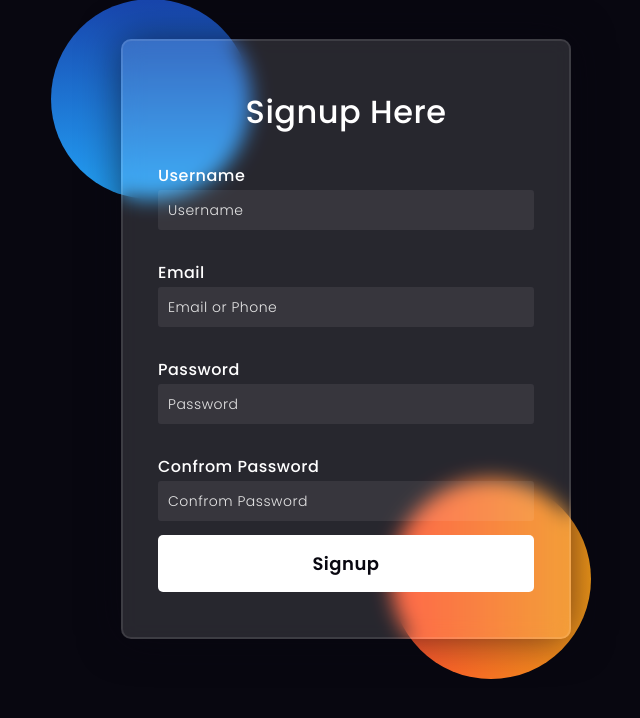
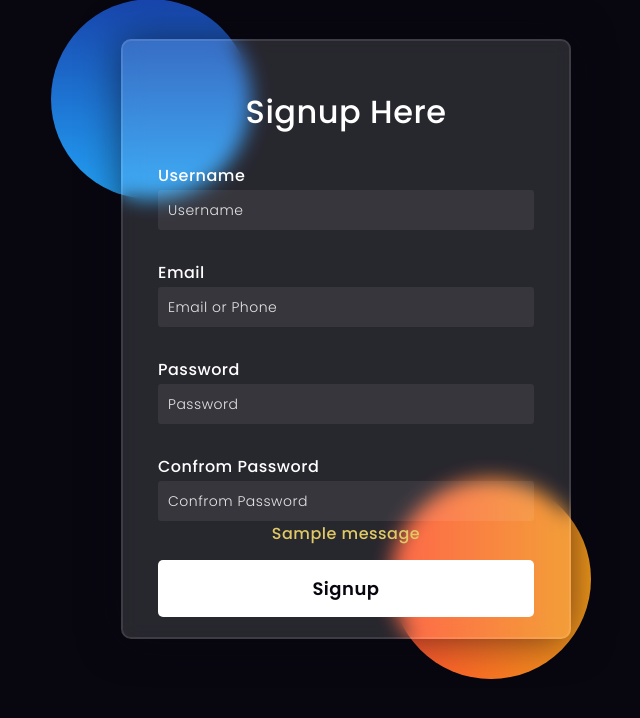
Before and after one commit to vishnu123-c/djangoproject, a Django app: page /signup in a window 1280 px wide. Shown: the part 61-779 px from the top of the page, without its empty margins (294-934 px from the left). Run offline with Django 4.2, Linux system fonts and the light colour scheme; one stand-in notice (Sample message) is shown.

Commit message:
Update signup.html

```diff
--- a/heartproj/templates/signup.html
+++ b/heartproj/templates/signup.html
@@ -4,101 +4,100 @@
     <!-- Design by foolishdeveloper.com -->
     <title>Signup Page</title>
 
-    <link rel="preconnect" href="https://fonts.gstatic.com">
-    <link rel="stylesheet" href="https://cdnjs.cloudflare.com/ajax/libs/font-awesome/5.15.4/css/all.min.css">
-    <link href="https://fonts.googleapis.com/css2?family=Poppins:wght@300;500;600&display=swap" rel="stylesheet">
+    <link rel="preconnect" href="https://fonts.gstatic.com" />
+    <link
+      rel="stylesheet"
+      href="https://cdnjs.cloudflare.com/ajax/libs/font-awesome/5.15.4/css/all.min.css"
+    />
+    <link
+      href="https://fonts.googleapis.com/css2?family=Poppins:wght@300;500;600&display=swap"
+      rel="stylesheet"
+    />
     <!--Stylesheet-->
     <style media="screen">
       *,
       *:before,
-*:after{
+      *:after {
         padding: 0;
         margin: 0;
         box-sizing: border-box;
       }
-body{
+      body {
         background-color: #080710;
       }
-.background{
+      .background {
         width: 430px;
         height: 520px;
         position: absolute;
-    transform: translate(-50%,-50%);
+        transform: translate(-50%, -50%);
         left: 50%;
         top: 50%;
       }
-.background .shape{
+      .background .shape {
         height: 200px;
         width: 200px;
         position: absolute;
         border-radius: 50%;
       }
-.shape:first-child{
-    background: linear-gradient(
-        #1845ad,
-        #23a2f6
-    );
+      .shape:first-child {
+        background: linear-gradient(#1845ad, #23a2f6);
         left: -80px;
         top: -80px;
       }
-.shape:last-child{
-    background: linear-gradient(
-        to right,
-        #ff512f,
-        #f09819
-    );
+      .shape:last-child {
+        background: linear-gradient(to right, #ff512f, #f09819);
         right: -30px;
         bottom: -80px;
       }
-form{
+      form {
         height: 600px;
         width: 450px;
-    background-color: rgba(255,255,255,0.13);
+        background-color: rgba(255, 255, 255, 0.13);
         position: absolute;
-    transform: translate(-50%,-50%);
+        transform: translate(-50%, -50%);
         top: 50%;
         left: 50%;
         border-radius: 10px;
         backdrop-filter: blur(10px);
-    border: 2px solid rgba(255,255,255,0.1);
-    box-shadow: 0 0 40px rgba(8,7,16,0.6);
+        border: 2px solid rgba(255, 255, 255, 0.1);
+        box-shadow: 0 0 40px rgba(8, 7, 16, 0.6);
         padding: 50px 35px;
       }
-form *{
-    font-family: 'Poppins',sans-serif;
+      form * {
+        font-family: "Poppins", sans-serif;
         color: #ffffff;
         letter-spacing: 0.5px;
         outline: none;
         border: none;
       }
-form h3{
+      form h3 {
         font-size: 32px;
         font-weight: 500;
         line-height: 42px;
         text-align: center;
       }
 
-label{
+      label {
         display: block;
         margin-top: 30px;
         font-size: 16px;
         font-weight: 500;
       }
-input{
+      input {
         display: block;
         height: 40px;
         width: 100%;
-    background-color: rgba(255,255,255,0.07);
+        background-color: rgba(255, 255, 255, 0.07);
         border-radius: 3px;
         padding: 0 10px;
         margin-top: 2px;
         font-size: 14px;
         font-weight: 300;
       }
-::placeholder{
+      ::placeholder {
         color: #e5e5e5;
       }
-button{
+      button {
         margin-top: 14px;
         width: 100%;
         background-color: #ffffff;
@@ -109,29 +108,28 @@ button{
         border-radius: 5px;
         cursor: pointer;
       }
-.social{
+      .social {
         margin-top: 30px;
         display: flex;
       }
-.social div{
+      .social div {
         background: red;
         width: 150px;
         border-radius: 3px;
         padding: 5px 10px 10px 5px;
-  background-color: rgba(255,255,255,0.27);
+        background-color: rgba(255, 255, 255, 0.27);
         color: #eaf0fb;
         text-align: center;
       }
-.social div:hover{
-  background-color: rgba(255,255,255,0.47);
+      .social div:hover {
+        background-color: rgba(255, 255, 255, 0.47);
       }
-.social .fb{
+      .social .fb {
         margin-left: 25px;
       }
-.social i{
+      .social i {
         margin-right: 4px;
       }
-
     </style>
   </head>
   <body>
@@ -144,20 +142,37 @@ button{
       <h3>Signup Here</h3>
 
       <label for="username">Username</label>
-        <input type="text" placeholder="Username" name="username" id="username">
+      <input type="text" placeholder="Username" name="username" id="username" />
 
       <label for="email">Email</label>
-        <input type="email" placeholder="Email or Phone" name="email" id="email">
+      <input
+        type="email"
+        placeholder="Email or Phone"
+        name="email"
+        id="email"
+      />
 
       <label for="password1">Password</label>
-        <input type="password" placeholder="Password" id="password1" name="password1">
-
+      <input
+        type="password"
+        placeholder="Password"
+        id="password1"
+        name="password1"
+      />
 
       <label for="password2">Confrom Password</label>
-        <input type="password" placeholder="Confrom Password" id="password2" name="password2">
+      <input
+        type="password"
+        placeholder="Confrom Password"
+        id="password2"
+        name="password2"
+      />
+      {% for message in messages %}
+
+      <p style="color: #e0ca66; text-align: center">{{ message }}</p>
+
+      {% endfor %}
       <button type="submit">Signup</button>
-
-
     </form>
   </body>
 </html>
```
Lines whose indentation alone changed are shown as unchanged.
